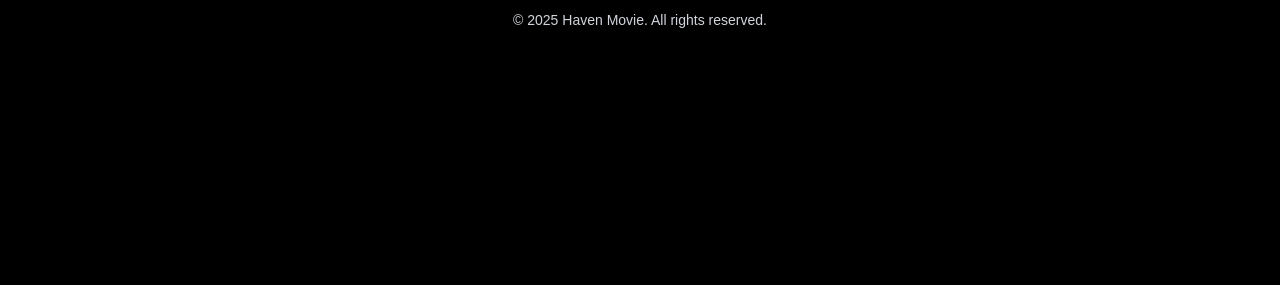
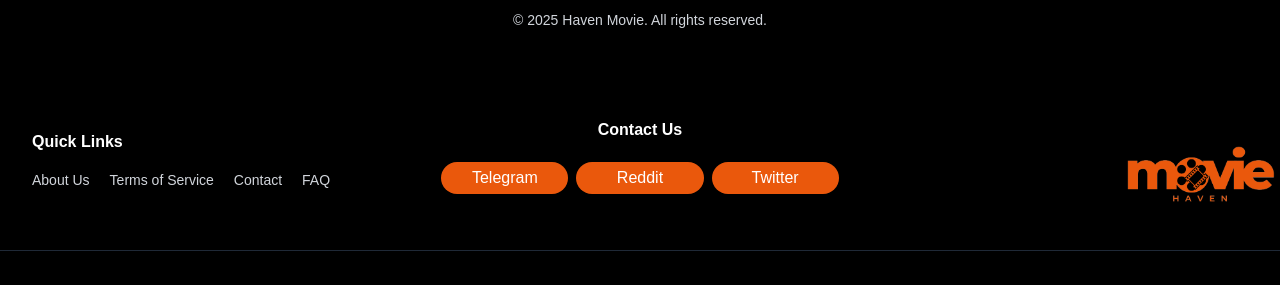
Before and after one commit to dnjstr/MovieApp-Front-End, a React (Vite) app: page / in a window 1280 px wide. Shown: the part 1127-1412 px from the top of the page. Before the commit the page ends 1197 px from the top, so only its background shows below. Built offline with nearby package versions, Linux system fonts and the light colour scheme; no server answers.

Commit message:
Footer update

```diff
--- a/src/App.tsx
+++ b/src/App.tsx
@@ -3,7 +3,8 @@ import { BrowserRouter as Router, useLocation } from "react-router-dom";
 import Navbar from "./components/layout/Navbar";
 import { AuthProvider } from "./context/AuthContext";
 import { PreferencesProvider, usePreferences } from "./context/PreferencesContext";
-import AppRoutes from "./routes/AppRoutes"; // Go to the new file for the routes
+import AppRoutes from "./routes/AppRoutes";
+import Footer from "./components/layout/Footer";
 
 
 const Layout = ({ children }: { children: React.ReactNode }) => {
@@ -11,8 +12,9 @@ const Layout = ({ children }: { children: React.ReactNode }) => {
   const { bgColor = "bg-default" } = usePreferences();
 
 
-  const hideNavbar = ["/sign-in", "/sign-up"].includes(location.pathname) ||
-                    location.pathname.startsWith("/profile");
+  const hideNavbar = ["/sign-in", "/sign-up"].includes(location.pathname) || location.pathname.startsWith("/profile");
+
+  const hideFooter = ["/sign-in", "/sign-up"].includes(location.pathname);
 
   return (
     <>
@@ -20,6 +22,7 @@ const Layout = ({ children }: { children: React.ReactNode }) => {
       <main className={`${bgColor} text-white min-h-screen px-6 pt-1 transition-all duration-500`}>
         {children}
       </main>
+      {!hideFooter && <Footer />}
     </>
   );
 };
```
